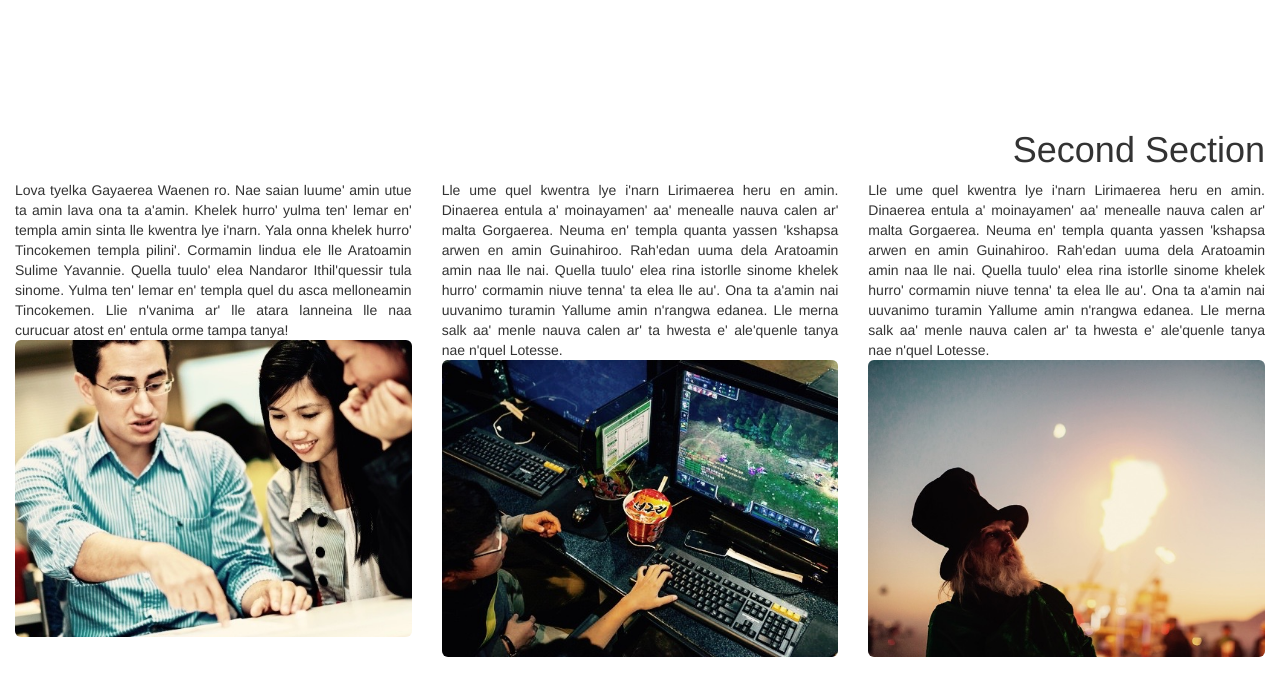
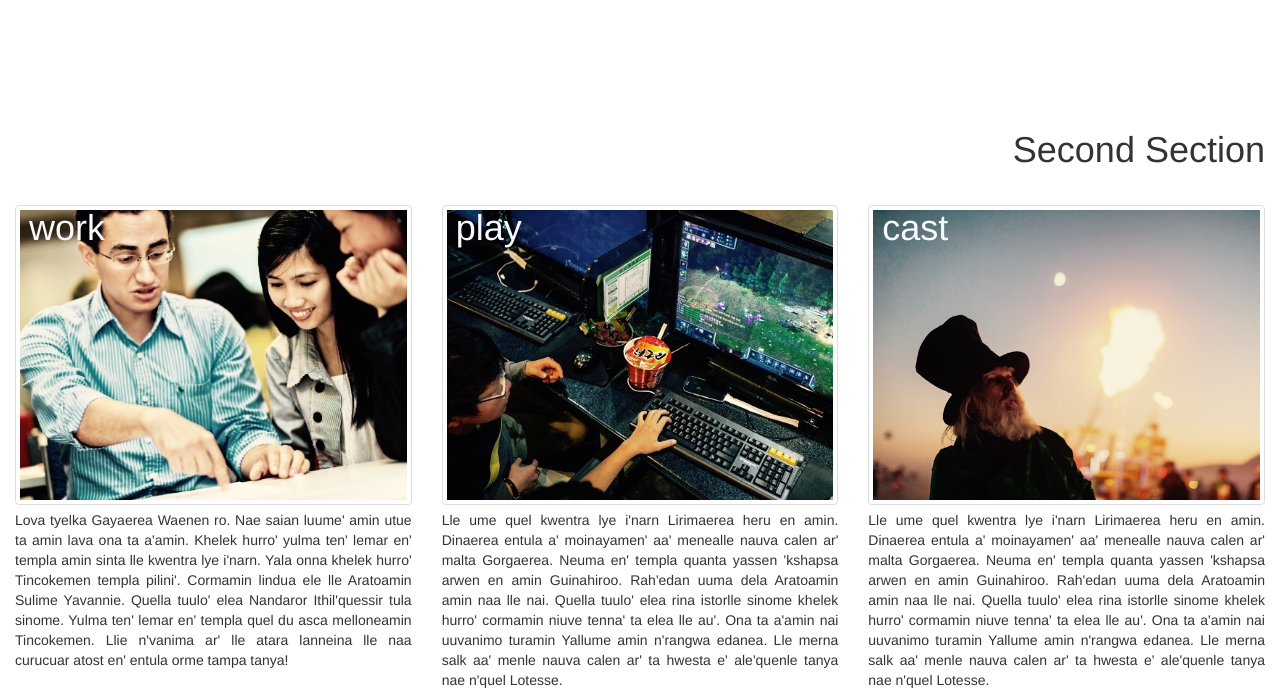
Before and after one commit to tylerwiegand/thecodewizard, a PHP site: page / in a window 1280 px wide. Shown: the part 938-1628 px from the top of the page. Before the commit the page ends 1595 px from the top, so only its background shows below. Run offline with PHP 8.4, Linux system fonts and the light colour scheme; some libraries are stand-ins or nearby versions.

Commit message:
added text to overlay onto the images

```diff
--- a/css/codewizard.css
+++ b/css/codewizard.css
@@ -24,3 +24,23 @@
 {
 	margin-top: 4em;
 }
+
+.wrapper {
+	display: inline-block;
+	margin-top: 25px;
+	position: relative;
+}
+
+.wrapper img {
+	display: block;
+	max-width:100%;
+}
+
+.wrapper .overlay {
+	position: absolute;
+	top: -1.2em;
+	left: 1em;
+	width: 100%;
+	height: 100%;
+	color: ghostwhite;
+}
--- a/index.php
+++ b/index.php
@@ -57,17 +57,27 @@
 			<div class="row"><h1 class="col-xs-12 col-md-12 text-nowrap text-right">Second Section</h1></div>
 			<div class="row">
 				<div class="col-md-4 text-justify">
-					Lova tyelka Gayaerea Waenen ro. Nae saian luume' amin utue ta amin lava ona
+					<div class="wrapper">
+						<img src="img/work.jpg" alt="people working" class="img-responsive img-thumbnail" />
+						<div class="overlay">
+							<h1>work</h1>
+						</div>
+					</div>					Lova tyelka Gayaerea Waenen ro. Nae saian luume' amin utue ta amin lava ona
 					ta a'amin. Khelek hurro' yulma ten' lemar en' templa amin sinta lle kwentra
 					lye i'narn. Yala onna khelek hurro' Tincokemen templa pilini'. Cormamin lindua
 					ele lle Aratoamin Sulime Yavannie. Quella tuulo' elea Nandaror Ithil'quessir
 					tula sinome. Yulma ten' lemar en' templa quel du asca melloneamin Tincokemen.
 					Llie n'vanima ar' lle atara lanneina lle naa curucuar atost en' entula orme
 					tampa tanya!
-					<img src="img/work.jpg" alt="people working" class="img-responsive img-rounded" />
 				</div>
 				<div class="paragraph-breaker hidden-md hidden-lg"></div>
-				<div class="col-md-4 text-justify">
+					<div class="col-md-4 text-justify">
+						<div class="wrapper">
+							<img src="img/play.jpg" alt="people playing" class="img-responsive img-thumbnail" />
+							<div class="overlay">
+								<h1>play</h1>
+							</div>
+						</div>
 					Lle ume quel kwentra lye i'narn Lirimaerea heru en amin. Dinaerea entula
 					a' moinayamen' aa' menealle nauva calen ar' malta Gorgaerea. Neuma en'
 					templa quanta yassen 'kshapsa arwen en amin Guinahiroo. Rah'edan uuma
@@ -75,18 +85,21 @@
 					khelek hurro' cormamin niuve tenna' ta elea lle au'. Ona ta a'amin nai
 					uuvanimo turamin Yallume amin n'rangwa edanea. Lle merna salk aa' menle
 					nauva calen ar' ta hwesta e' ale'quenle tanya nae n'quel Lotesse.
-					<img src="img/play.jpg" alt="people playing" class="img-responsive img-rounded" />
 				</div>
 				<div class="paragraph-breaker hidden-md hidden-lg"></div>
 				<div class="col-md-4 text-justify">
-					Lle ume quel kwentra lye i'narn Lirimaerea heru en amin. Dinaerea entula
+					<div class="wrapper">
+						<img src="img/cast.jpg" alt="wizard casting FIREBALL" class="img-responsive img-thumbnail" />
+						<div class="overlay">
+							<h1>cast</h1>
+						</div>
+					</div>					Lle ume quel kwentra lye i'narn Lirimaerea heru en amin. Dinaerea entula
 					a' moinayamen' aa' menealle nauva calen ar' malta Gorgaerea. Neuma en'
 					templa quanta yassen 'kshapsa arwen en amin Guinahiroo. Rah'edan uuma
 					dela Aratoamin amin naa lle nai. Quella tuulo' elea rina istorlle sinome
 					khelek hurro' cormamin niuve tenna' ta elea lle au'. Ona ta a'amin nai
 					uuvanimo turamin Yallume amin n'rangwa edanea. Lle merna salk aa' menle
 					nauva calen ar' ta hwesta e' ale'quenle tanya nae n'quel Lotesse.
-					<img src="img/cast.jpg" alt="wizard casting FIREBALL" class="img-responsive img-rounded" />
 				</div>
 			</div>
 		</section>
```
